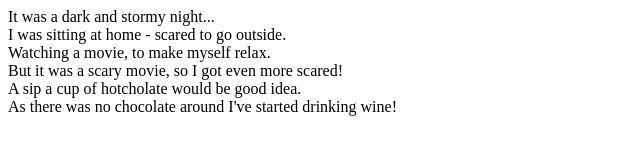
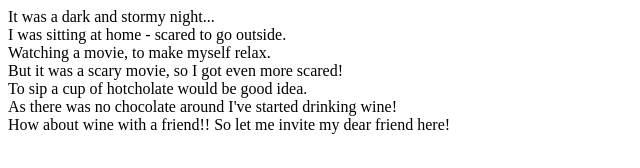
Before and after one commit to sunitalanka/fireside-story, a plain HTML site: page index.html in a window 1280 px wide. Shown: the whole page, without its empty margins (0-640 px from the left). Drawn offline with Linux system fonts and the light colour scheme.

Commit message:
added seventh line

```diff
--- a/index.html
+++ b/index.html
@@ -1,11 +1,12 @@
 <html>
   <body>
     <p>It was a dark and stormy night...<br>
-        I was sitting at home - scared to go outside.<br>
+      I was sitting at home - scared to go outside.<br>
       Watching a movie, to make myself relax.<br>
-       But it was a scary movie, so I got even more scared!<br>
-      A  sip a cup of hotcholate would be good idea.<br>
+      But it was a scary movie, so I got even more scared!<br>
+      To sip a cup of hotcholate would be good idea.<br>
       As there was no chocolate around I've started drinking wine!<br>
+      How about wine with a friend!! So let me invite my dear friend here!<br>
     </p>
 
   </body>
```
